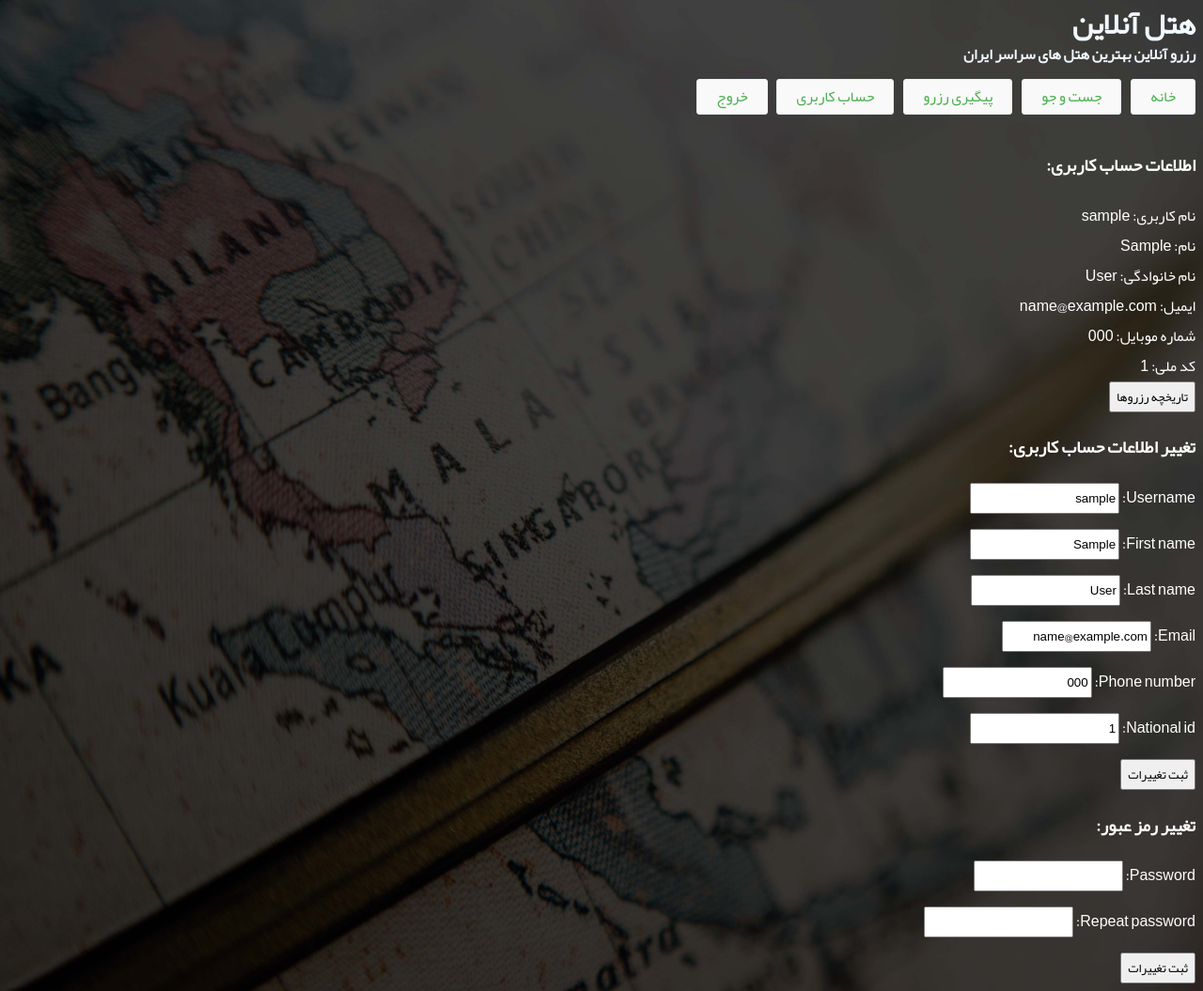
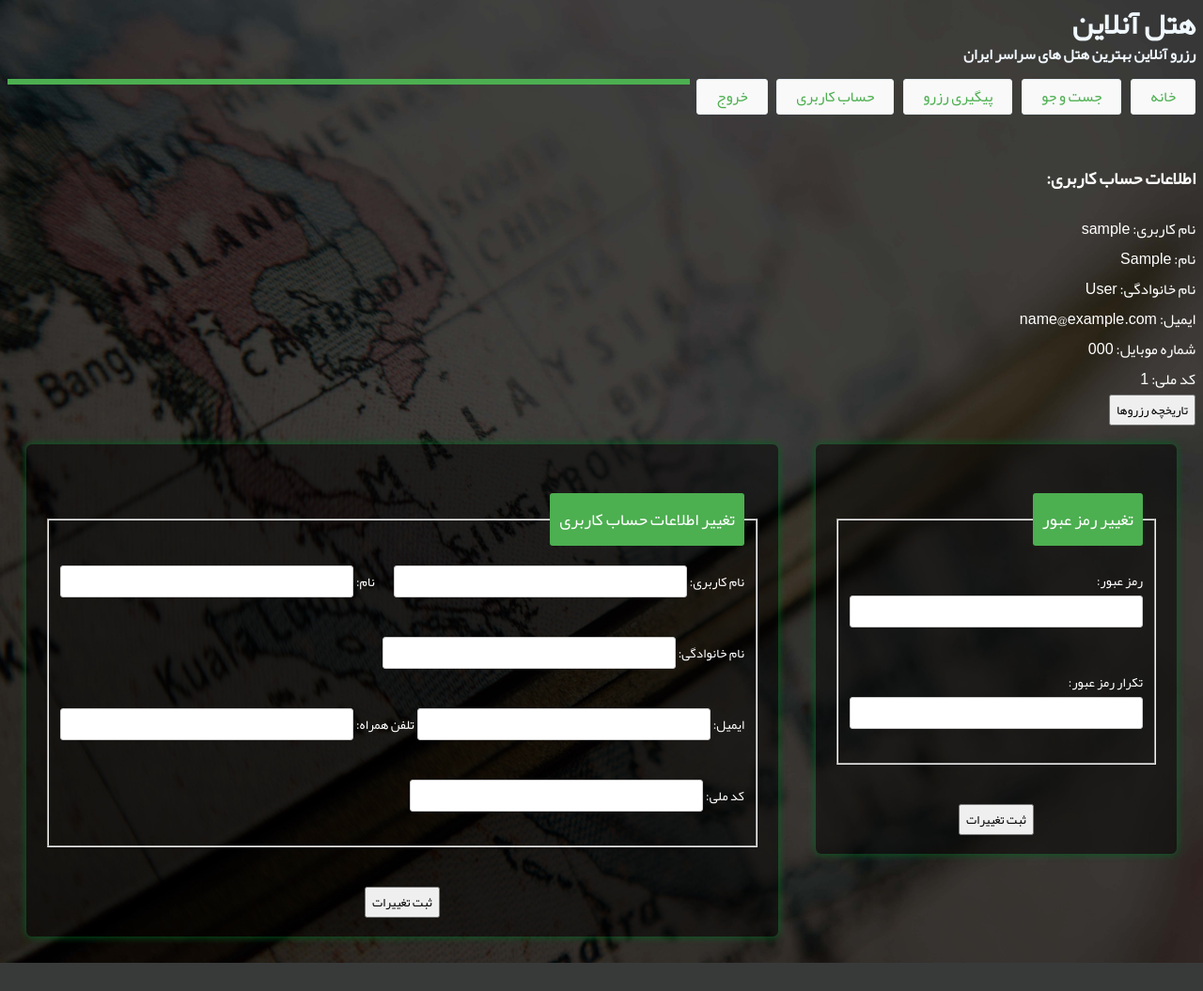
Before and after one commit to Pooryamn/Hotel-reservation-System, a Django app: page /accounts/profile/ in a window 1280 px wide. Shown: the whole page at 94% size. After the commit the page ends 1025 px from the top, so only its background shows below. Run offline with Django 3.2, Linux system fonts and the light colour scheme; a user stored in the database is signed in; tables that the repository leaves empty hold one stand-in row (values such as "Sample post"); some libraries are stand-ins or nearby versions.

Commit message:
improve design of pages

```diff
--- a/AccountApp/forms.py
+++ b/AccountApp/forms.py
@@ -43,17 +43,17 @@
         self.req_email = kwargs.pop('email', None)
         super(ChangeProfileInfoForm, self).__init__(*args, **kwargs)
 
-    username = forms.CharField(label='Username', required=True)
+    username = forms.CharField(label='نام کاربری', required=True)
 
-    first_name = forms.CharField(label='First name')
+    first_name = forms.CharField(label='نام')
 
-    last_name = forms.CharField(label='Last name')
+    last_name = forms.CharField(label='نام خانوادگی')
 
-    email = forms.EmailField(label='Email', required=True)
+    email = forms.EmailField(label='ایمیل', required=True)
 
-    phone = forms.CharField(label='Phone number', required=False)
+    phone = forms.CharField(label='تلفن همراه', required=False)
 
-    national_id = forms.CharField(label="National id", required=False)
+    national_id = forms.CharField(label="کد ملی", required=False)
 
     def clean_username(self):
         username = self.cleaned_data.get('username')
@@ -74,10 +74,10 @@
 
 class ChangePasswordForm(forms.Form):
     # password
-    password = forms.CharField(label='Password',widget=forms.PasswordInput)
+    password = forms.CharField(label='رمز عبور',widget=forms.PasswordInput)
 
     # confrim password
-    password2 = forms.CharField(label='Repeat password',widget=forms.PasswordInput)
+    password2 = forms.CharField(label='تکرار رمز عبور',widget=forms.PasswordInput)
 
     def clean_password2(self):
             cd = self.cleaned_data
--- a/AccountApp/templates/AccountApp/profile.html
+++ b/AccountApp/templates/AccountApp/profile.html
@@ -6,7 +6,7 @@
     <meta charset="UTF-8">
     <title>صفحه کاربری</title>
     <link rel="stylesheet" href="{% static 'css/home.css' %}" type="text/css">
-
+    <link rel="stylesheet" href="{% static 'css/profile.css' %}" type="text/css">
 </head>
 <body>
 {% include "header.html" %}
@@ -23,22 +23,45 @@
 <a href="{%url 'blog:reservation_history'%}"><button>تاریخچه رزروها</button></a>
 </div>
 
-<div style="color:white;">
-<h3>تغییر اطلاعات حساب کاربری:</h3>
+    <div style="display: flex; flex-direction: row; justify-content: center;">
+
+        <div class="testbox">
         <form method="post">
+          <br/>
+          <fieldset>
+            <legend>تغییر رمز عبور</legend>
+            <div class="colums">
+                {% csrf_token %}
+                {{pass_form.as_p}}
+                <input type="hidden" value="form2" name="form_select">
+            </div>
+          </fieldset>
+          <br/>
+          <div class="btn-block">
+            <button type="submit">ثبت تغییرات</button>
+          </div>
+        </form>
+        </div>
+
+        <div class="testbox">
+        <form method="post">
+          <br/>
+          <fieldset>
+            <legend>تغییر اطلاعات حساب کاربری</legend>
+            <div class="colums">
                 {% csrf_token %}
                 {{info_form.as_p}}
                 <input type="hidden" value="form1" name="form_select">
-    <input type="submit" value="ثبت تغییرات">
+            </div>
+          </fieldset>
+          <br/>
+          <div class="btn-block">
+            <button type="submit">ثبت تغییرات</button>
+          </div>
         </form>
         </div>
 
-<div style="color:white;">
-<h3>تغییر رمز عبور:</h3>
-<form method="post">
-    {% csrf_token %}
-    {{pass_form.as_p}}
-    <input type="hidden" value="form2" name="form_select">
-    <input type="submit" value="ثبت تغییرات">
-</form>
     </div>
+
+  </body>
+</html>
--- a/AccountApp/templates/AccountApp/register.html
+++ b/AccountApp/templates/AccountApp/register.html
@@ -7,10 +7,14 @@
     <meta charset="utf-8">
     <title>ثبت نام</title>
     <link rel="stylesheet" href="{% static 'css/signup.css' %}">
+    <link rel="stylesheet" href="{% static 'css/home.css' %}" type="text/css">
   </head>
 
   <body>
-<div class="signup-box">
+    {% include "header.html" %}
+    <br><br><br>
+
+<div class="signup-box" style="margin-top: 180px;">
 <h1> ثبت نام کاربر </h1>
 
 <form method="post" action=".">
--- a/blog/templates/blog/hotel/home.html
+++ b/blog/templates/blog/hotel/home.html
@@ -16,7 +16,7 @@
        <br><br><br>
 
        <div class="article">
-        <h3>با رزرو هتل ، مطمئن و معتبر سفر کنید</h3>
+        <h3 style=" color:  #4caf50;">با رزرو هتل ، مطمئن و معتبر سفر کنید</h3>
        <article>
            سایت هتل آنلاین یکی از معتبرترین سایت های رزرو هتل در ایران می باشد که شما مسافران گرامی می توانید با حذف واسطه در فرآیند رزرو هتل و هتل آپارتمان از قیمت روز هتل ها و مراکز اقامتی شهرهای ایران اطلاع یافته و انواع تخفیف لحظه ای را مشاهده نمائید.<br>
 با رزرو هتل و هتل آپارتمان به صورت اینترنتی در هتل آنلاین، اقامتی مطمئن و ارزان در سفر داشته باشید. همچنین با رزرو هتل به شما امتیاز ویژه ای اختصاص یافته که می توانید در سفرهای بعدی بجای پول از امتیازهای خود برای رزرو هتل یا تخفیف بیشتر استفاده نمائید. مسافران رزرواسیون هتل آنلاین میتوانند مشخصات کامل، امکانات، آدرس و موقعیت هر هتل روی نقشه گوگل، وضعیت اتاق های هتل در یک بازه زمانی، عکس و تصویر های مختلف از امکانات هتل و فاصله هتل تا اماکن مهم تاریخی و دیدنی را پیش از رزرو هتل مشاهده کنند.
@@ -26,7 +26,7 @@
        </div>
 
        <div class="suggest">
-        <p>پیشنهاد هتل :</p>
+        <h2 style="color: white;">پیشنهاد هتل :</h2>
         {% for hotel in hotel_suggestions %}
            <div class="sugg1">
               <a href="{{hotel.get_absolute_url}}"><p>هتل {{hotel.name}}</p></a>
--- a/blog/templates/header.html
+++ b/blog/templates/header.html
@@ -1,6 +1,6 @@
 <div class="wrapper row1">
     <header id="header" class="clear">
-        <hgrop style=" color: aliceblue;
+        <hgrop style="color: aliceblue;
     line-height: 10px;">
             <h1> هتل آنلاین</h1>
             <h4> رزرو آنلاین بهترین هتل های سراسر ایران</h4>
@@ -18,6 +18,7 @@
                 {% endif %}
             </ul>
         </nav>
+        <hr style="border: #4caf50 solid;">
 
     </header>
 </div>
--- a/static/css/home.css
+++ b/static/css/home.css
@@ -55,7 +55,7 @@
 
 #header nav{
     float: right;
-    font-family: BYekan;
+    font-family: Yekan;
     direction: rtl;
 }
 #header nav ul {
--- a/static/css/login.css
+++ b/static/css/login.css
@@ -9,11 +9,11 @@
   font-family: 'myFont', sans-serif;
 }
 body{
-  margin: 0;
+  margin: 8px;
   padding: 0;
   font-family: sans-serif;
   background: url('img/img.jpg') no-repeat;
-  background-size: cover;
+  background-size: auto;
 }
 .login-box{
   width: 280px;
--- /dev/null
+++ b/static/css/profile.css
@@ -0,0 +1,69 @@
+@font-face {
+    font-family: Yekan;
+    src: url(font/Yekan.woff) format('woff');
+}
+* {
+  font-family: 'Yekan', sans-serif;
+}
+input, label {
+font-family: 'Yekan', sans-serif;
+padding: 0;
+margin: 0;
+outline: none;
+font-size: 14px;
+color: white;
+line-height: 22px;
+}
+legend {
+font-family: 'Yekan', sans-serif;
+
+padding: 10px;
+font-size: 18px;
+color: #fff;
+border-radius: 3px;
+background-color: #4caf50;
+}
+
+.testbox {
+
+  font-family: Yekan;
+  height: inherit;
+  /*border-radius: 3px;*/
+  padding: 20px;
+}
+
+form {
+/*width: 100%;*/
+font-family: 'Yekan', sans-serif;
+  direction: rtl;
+  color: white;
+  background: rgba(0,0,0,0.5);
+  padding: 20px;
+  border-radius: 6px;
+/*background: #fff;*/
+  box-shadow: 0 0 8px #006622;
+}
+
+input{
+margin-bottom: 10px;
+border: 1px solid #ccc;
+border-radius: 3px;
+}
+input {
+/*width: calc(100% - 10px);*/
+font-family: 'Yekan', sans-serif;
+width: 300px;
+padding: 5px;
+}
+
+.colums {
+font-family: 'Yekan', sans-serif;
+display:flex;
+justify-content:space-between;
+flex-direction:row;
+flex-wrap:wrap;
+}
+.btn-block {
+margin-top: 10px;
+text-align: center;
+}
--- a/static/css/signup.css
+++ b/static/css/signup.css
@@ -9,7 +9,7 @@
   font-family: 'myFont', sans-serif;
 }
 body{
-  margin: 0;
+  margin: 8px;
   padding: 0;
   font-family: sans-serif;
   background: url("img/img.jpg") no-repeat;
```
Also changed, not shown: other parts of static/css/home.css (+48 -17 lines), blog/templates/blog/hotel/reservation_tracking.html (+19 -0 lines), blog/templates/blog/hotel/reserve.html (+24 -6 lines), blog/templates/blog/hotel/search.html (+25 -3 lines), 1 other file. Lines whose indentation alone changed are shown as unchanged.
